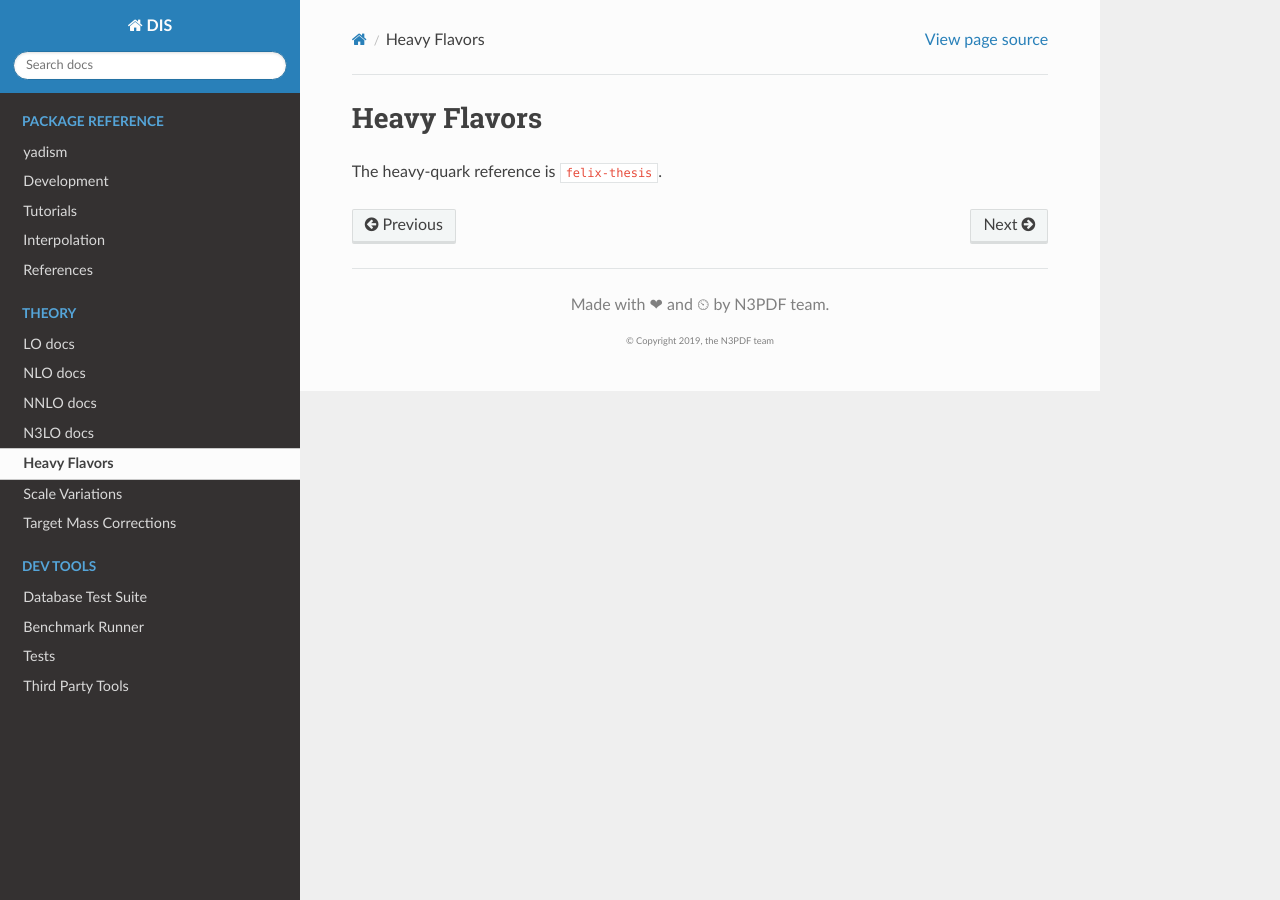
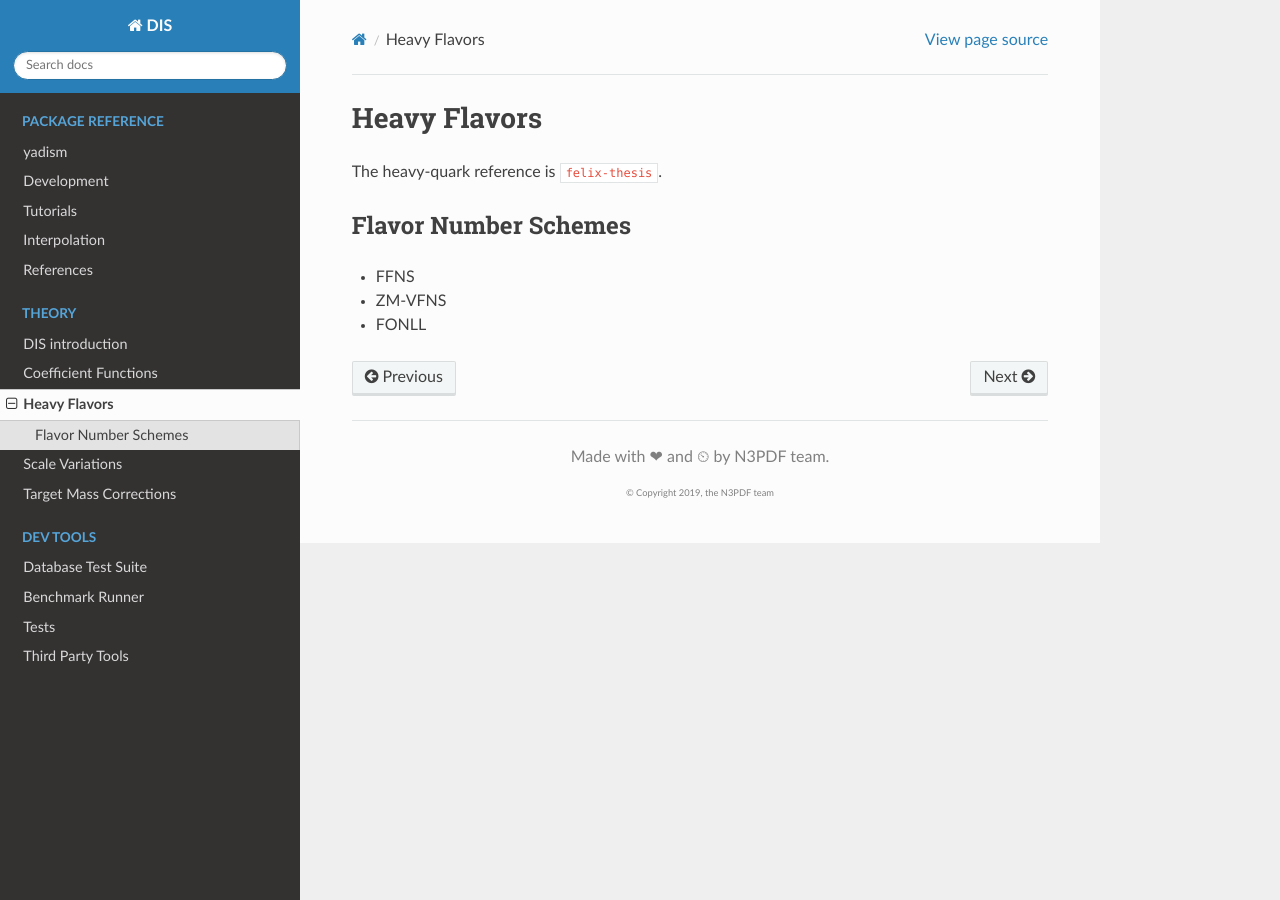
Before and after one commit to NNPDF/yadism, a Sphinx documentation site: the page built from docs/sphinx/source/theory/heavy-flavors.rst, in a window 1280 px wide. Built offline with Sphinx 7.4.7 and the Read the Docs theme 2.0.0, drawn with Linux system fonts in a browser that asks for light colours; pages that are not in the unit, such as notebooks, are missing from menus; cross-references to code outside the pages are shown as plain code.

Commit message:
Reorganize theory docs structure

```diff
--- a/docs/sphinx/source/index.rst
+++ b/docs/sphinx/source/index.rst
@@ -39,10 +39,8 @@ Current features:
    :maxdepth: 1
    :caption: Theory
 
-   theory/LO.rst
-   theory/NLO.rst
-   theory/NNLO.rst
-   theory/N3LO.rst
+   theory/DIS-intro.rst
+   theory/coeff-funcs.rst
    theory/heavy-flavors.rst
    theory/scale-variations.rst
    theory/TMC.rst
--- /dev/null
+++ b/docs/sphinx/source/theory/DIS-intro.rst
@@ -0,0 +1,6 @@
+DIS introduction
+================
+
+- Short historical overview "DIS is the process involving [bla bla]"
+- "it has been historically relevant in QCD and [bla bla bla]"
+- "and it is one of the core element in PDF determination [bla bla bla bla] ..."
--- a/docs/sphinx/source/theory/LO.rst
+++ /dev/null
@@ -1,5 +0,0 @@
-LO docs
-=======
-
-
-:doc:`scale-variations`
--- a/docs/sphinx/source/theory/N3LO.rst
+++ /dev/null
@@ -1,4 +0,0 @@
-N3LO docs
-=========
-
-The 3-loop reference is :cite:`vogt` which includes also the lower order results.
--- a/docs/sphinx/source/theory/NLO.rst
+++ /dev/null
@@ -1,2 +0,0 @@
-NLO docs
-========
--- a/docs/sphinx/source/theory/NNLO.rst
+++ /dev/null
@@ -1,2 +0,0 @@
-NNLO docs
-=========
--- a/docs/sphinx/source/theory/heavy-flavors.rst
+++ b/docs/sphinx/source/theory/heavy-flavors.rst
@@ -2,3 +2,10 @@ Heavy Flavors
 =============
 
 The heavy-quark reference is :cite:`felix-thesis`.
+
+Flavor Number Schemes
+---------------------
+
+- FFNS
+- ZM-VFNS
+- FONLL
```
Also changed, not shown: docs/sphinx/source/theory/coeff-funcs.rst (added, +13 -0 lines).
